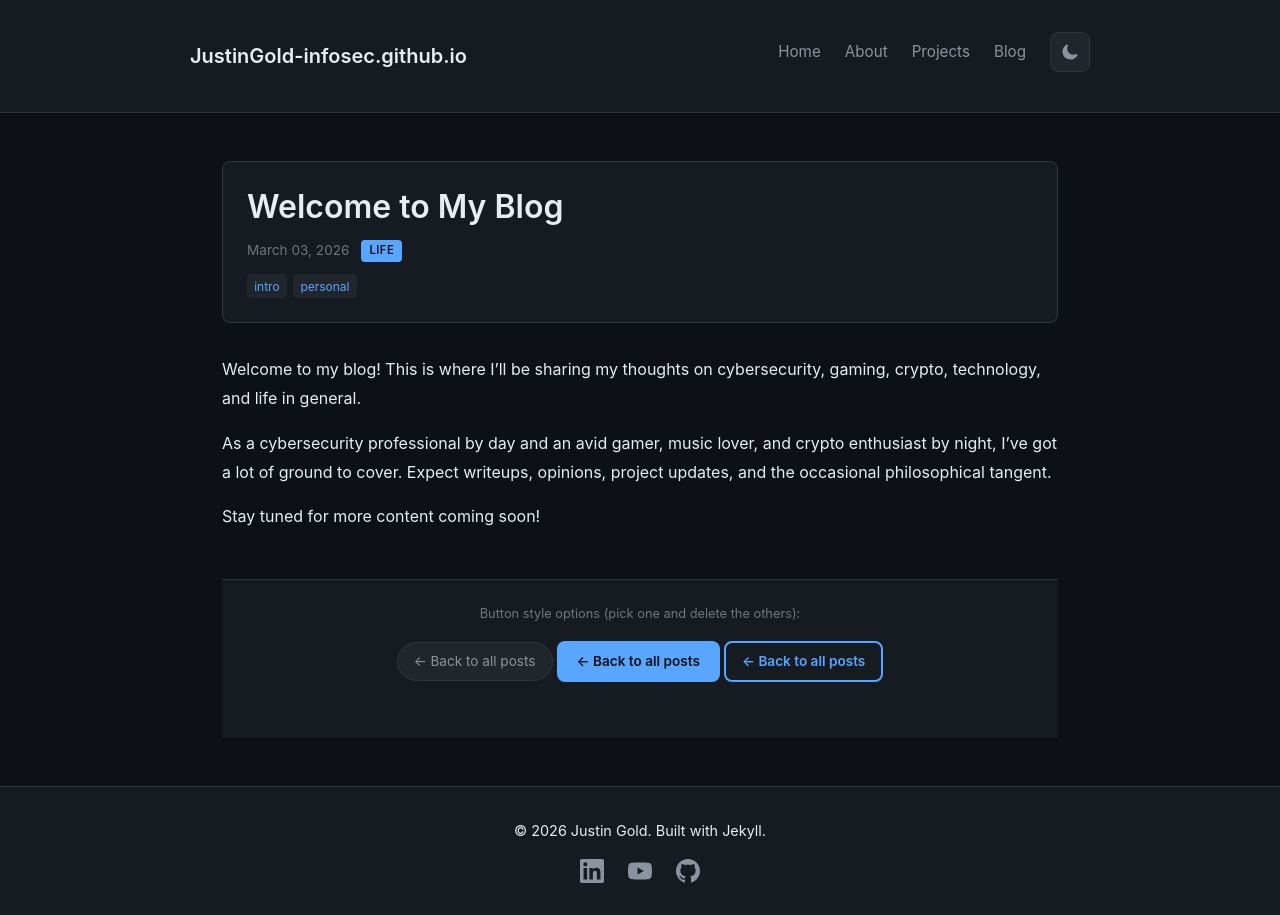
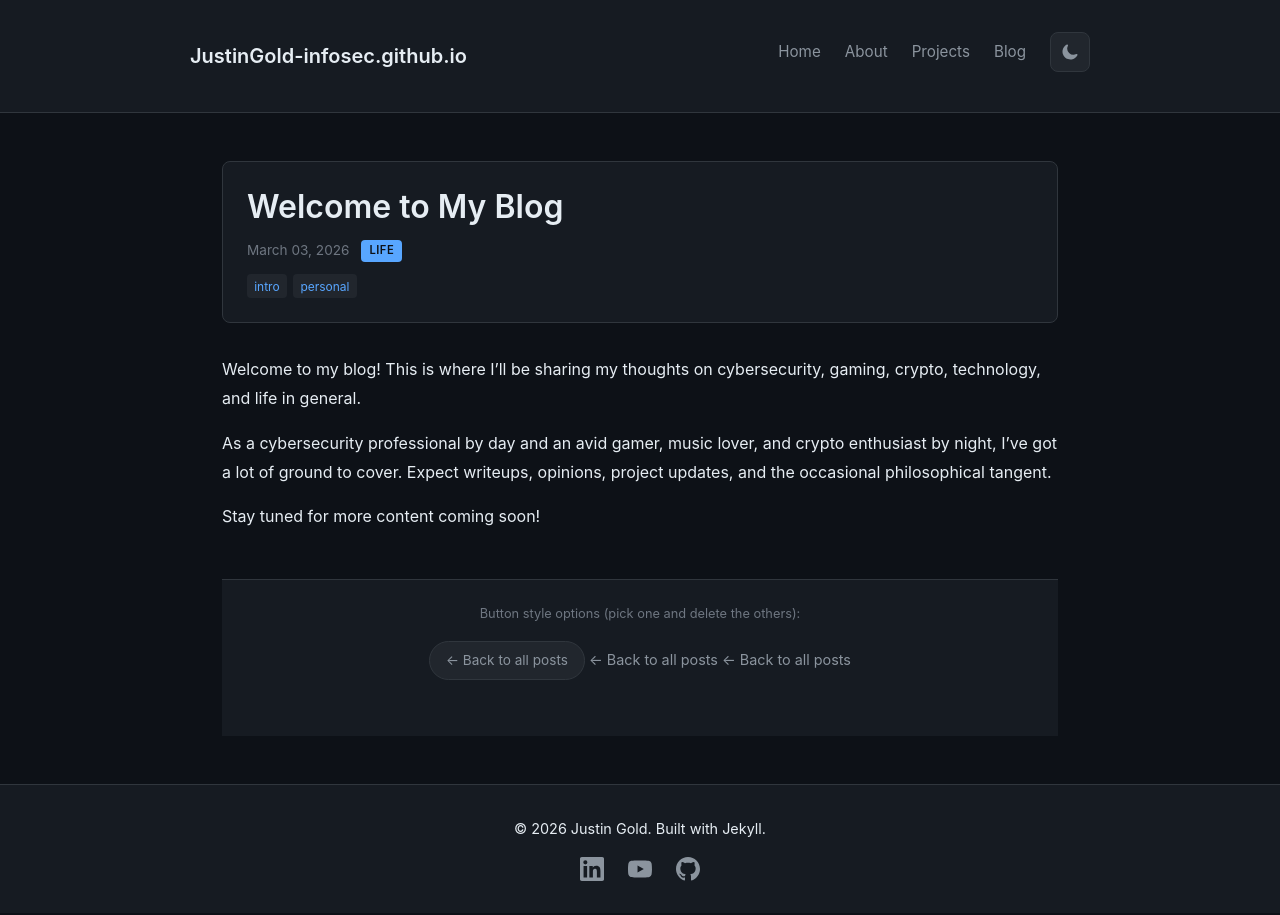
Before and after one commit to JustinGold-infosec/JustinGold-infosec.github.io, a Jekyll site: the page built from _posts/2026-03-04-welcome-to-my-blog.md, in a window 1280 px wide. Built offline with Jekyll 4.4.1, drawn with Linux system fonts in a browser that asks for light colours.

Commit message:
Clean up back link styles in default.html
Removed unused back link styles and kept only the pill style.

```diff
--- a/_layouts/default.html
+++ b/_layouts/default.html
@@ -539,57 +537,6 @@
       border-color: var(--accent);
       color: var(--bg-primary);
       text-decoration: none;
-    }
-
-    /* Option B: Solid button */
-    .back-link-solid {
-      display: inline-block;
-      margin-bottom: 1.5rem;
-      padding: 0.6rem 1.25rem;
-      background: var(--accent);
-      border-radius: 8px;
-      color: var(--bg-primary);
-      font-size: 0.85rem;
-      font-weight: 600;
-      transition: all var(--transition-speed);
-    }
-
-    .back-link-solid:hover {
-      background: var(--accent-hover);
-      transform: translateY(-2px);
-      text-decoration: none;
-    }
-
-    /* Option C: Outline button */
-    .back-link-outline {
-      display: inline-block;
-      margin-bottom: 1.5rem;
-      padding: 0.5rem 1rem;
-      background: transparent;
-      border: 2px solid var(--accent);
-      border-radius: 8px;
-      color: var(--accent);
-      font-size: 0.85rem;
-      font-weight: 600;
-      transition: all var(--transition-speed);
-    }
-
-    .back-link-outline:hover {
-      background: var(--accent);
-      color: var(--bg-primary);
-      text-decoration: none;
-    }
-
-    /* Default back-link (keeping original for fallback) */
-    .back-link {
-      display: inline-block;
-      margin-bottom: 1.5rem;
-      color: var(--text-secondary);
-      font-size: 0.9rem;
-    }
-
-    .back-link:hover {
-      color: var(--accent);
     }
 
     /* Single Post Styles */
```
Also changed, not shown: other parts of _layouts/default.html (+1 -3 lines).
